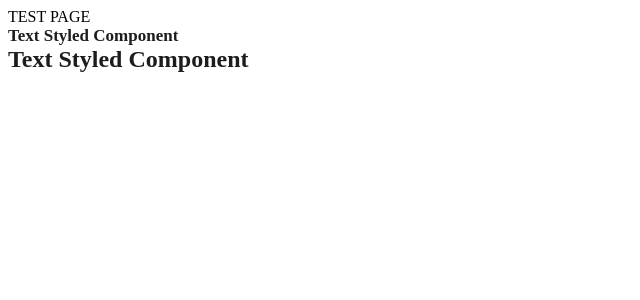
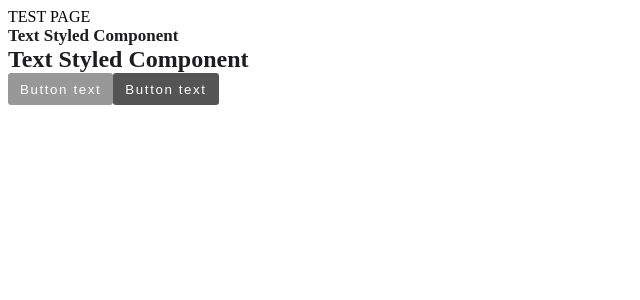
Before and after one commit to kiryl-kavalenka/aws-booking-frontend, a React (Create React App) app: page /test in a window 1280 px wide. Shown: the top 300 px of the page, without its empty margins (0-640 px from the left). Built offline with nearby package versions, Linux system fonts and the light colour scheme.

Commit message:
feat: added button

```diff
--- a/src/components/pages/firstTest/test.tsx
+++ b/src/components/pages/firstTest/test.tsx
@@ -1,12 +1,16 @@
-import { FC } from "react"
+import { FC, useState } from "react"
 import { Text } from '../../ui/text';
+import { Button } from "../../ui/button";
 
 export const Test: FC = () => {
+    let [item, setItem] = useState(0);
     return (
         <>
             <div>TEST PAGE</div>
             <Text type="param">Text Styled Component</Text>
             <Text type="header">Text Styled Component</Text>
+            <Button type="common" size='medium' disabled>Button text</Button>
+            <Button type="common" size='medium' onClick={() => {setItem(++item); console.log('item', item)}}>Button text</Button>
         </>
     )
 }
--- /dev/null
+++ b/src/components/ui/button/button.styles.ts
@@ -0,0 +1,55 @@
+import styled from "styled-components";
+import { ButtonProps } from "./button.types";
+
+export const Common = styled.button<ButtonProps>`
+    background: ${({type}) => {
+        switch (type) {
+            case 'common' :
+                return '#545454';
+            case 'primary' :
+                return '#1795f8'
+            case 'success' :
+                return '#52d064'
+            case 'warning' :
+                return '#ffd965'
+            case 'danger' :
+                return '#ff3e59'
+            default:
+                return '#545454'
+        }
+    }};
+    border: 0px;
+    border-radius: 3px;
+    box-sizing: border-box;
+    color: ${({color}) => color ? color : '#fff'};
+    width: ${({width}) => width};
+    cursor: pointer;
+    display: inline-block;
+    height: ${({size}) => {
+        switch (size) {
+            case 'large':
+                return '48px';
+            case 'medium':
+                return '32px';
+            case 'small':
+                return '24px';
+            default:
+                return '32px';
+        }
+    }};
+    letter-spacing: .1rem;
+    margin: ${({margin}) => margin};
+    padding: ${({padding}) => padding ? padding : ' 0 12px'};
+    text-align: center;
+    text-decoration: none;
+    user-select: none;
+
+    &:disabled {
+        pointer-events: none; /* Отключаем события указателя */
+        opacity: 0.6; /* Понижаем прозрачность */
+    }
+
+    &:hover {
+        opacity: 0.9;
+    }
+`;
--- /dev/null
+++ b/src/components/ui/button/button.tsx
@@ -0,0 +1,9 @@
+import { FC, PropsWithChildren } from "react";
+import * as S from './button.styles';
+import { ButtonProps } from "./button.types";
+
+export const Button: FC<PropsWithChildren<ButtonProps>> = ({type, size, disabled, padding, margin, width, color, onClick, children}) => {
+    return (
+        <S.Common type={type} size={size} disabled={disabled} padding={padding} margin={margin} width={width} color={color} onClick={onClick}>{children}</S.Common>
+    )
+}
--- /dev/null
+++ b/src/components/ui/button/index.ts
@@ -0,0 +1 @@
+export * from './button';
```
Also changed, not shown: src/components/ui/button/button.types.ts (added, +10 -0 lines).
